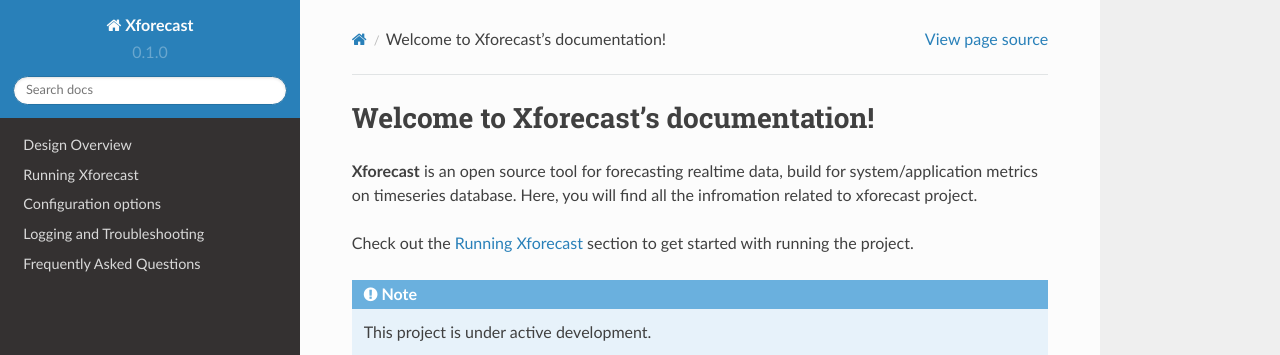
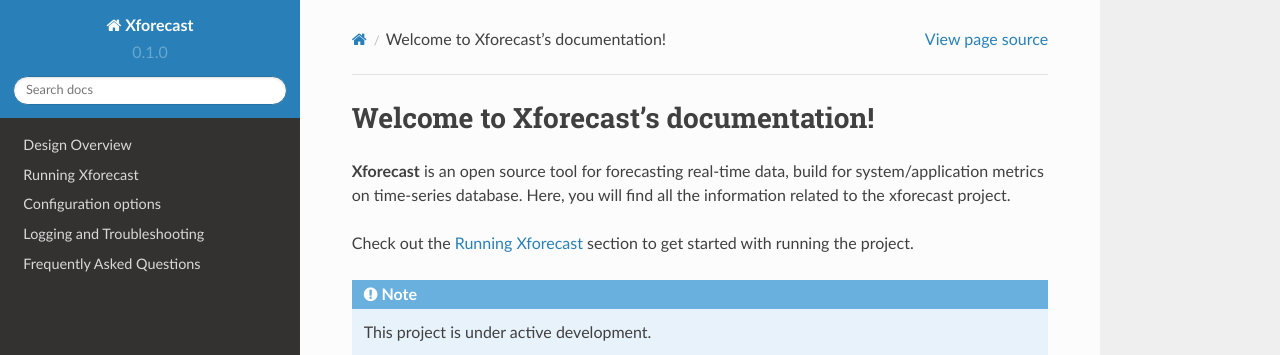
Before and after one commit to xmigrate/xforecast-docs, a Sphinx documentation site: the page built from docs/source/index.rst, in a window 1280 px wide and 1166 px high. Shown: the top 355 px of the window. Built offline with Sphinx 7.4.7 and the Read the Docs theme 2.0.0, drawn with Linux system fonts in a browser that asks for light colours.

Commit message:
Grammar fix

```diff
--- a/docs/source/index.rst
+++ b/docs/source/index.rst
@@ -6,8 +6,8 @@
 Welcome to Xforecast's documentation!
 =====================================
 
-**Xforecast** is an open source tool for forecasting realtime data, build for system/application metrics on timeseries database.
-Here, you will find all the infromation related to xforecast project.
+**Xforecast** is an open source tool for forecasting real-time data, build for system/application metrics on time-series database.
+Here, you will find all the information related to the xforecast project.
 
 
 
--- a/docs/source/logging_and_troubleshooting.rst
+++ b/docs/source/logging_and_troubleshooting.rst
@@ -38,7 +38,7 @@ Below are some sample log messages:
 
 ``Retraining ML model``: This means that it retrained the existing model using new data
 
-``<Response [204]>``: This means that the predicted data is succesfully written to prometheus
+``<Response [204]>``: This means that the predicted data is successfully written to prometheus
 
 ``<Response [404]>``: This means that the data failed to write to prometheus
 
@@ -47,6 +47,6 @@ Known Errors
 
 ``some error: data`` occurs when there's a problem with the prometheus or prometheus query used
 
-``some error: yhat`` occurs when the data fetched from prometheus too less or there is no data at all
+``some error: yhat`` occurs when the data fetched from prometheus is too less or there is no data at all
 
 ``<Response [404]>`` occurs when the writing is failed. This can happen if the time you are writing is too far to the past or to the future
--- a/docs/source/running_xforecast.rst
+++ b/docs/source/running_xforecast.rst
@@ -2,7 +2,7 @@ Running Xforecast
 =================
 
 Xforecast can be run easily using the container image from xforecast docker registry. We recommend to
-run the application with docker-compose file which is provided in the application repo.
+run the application with the docker-compose file which is provided in the application repo.
 You can change the configuration in the ``config.yaml`` file.
 
 Running with docker-compose
```
Also changed, not shown: docs/source/design_overview.rst (+7 -7 lines).
